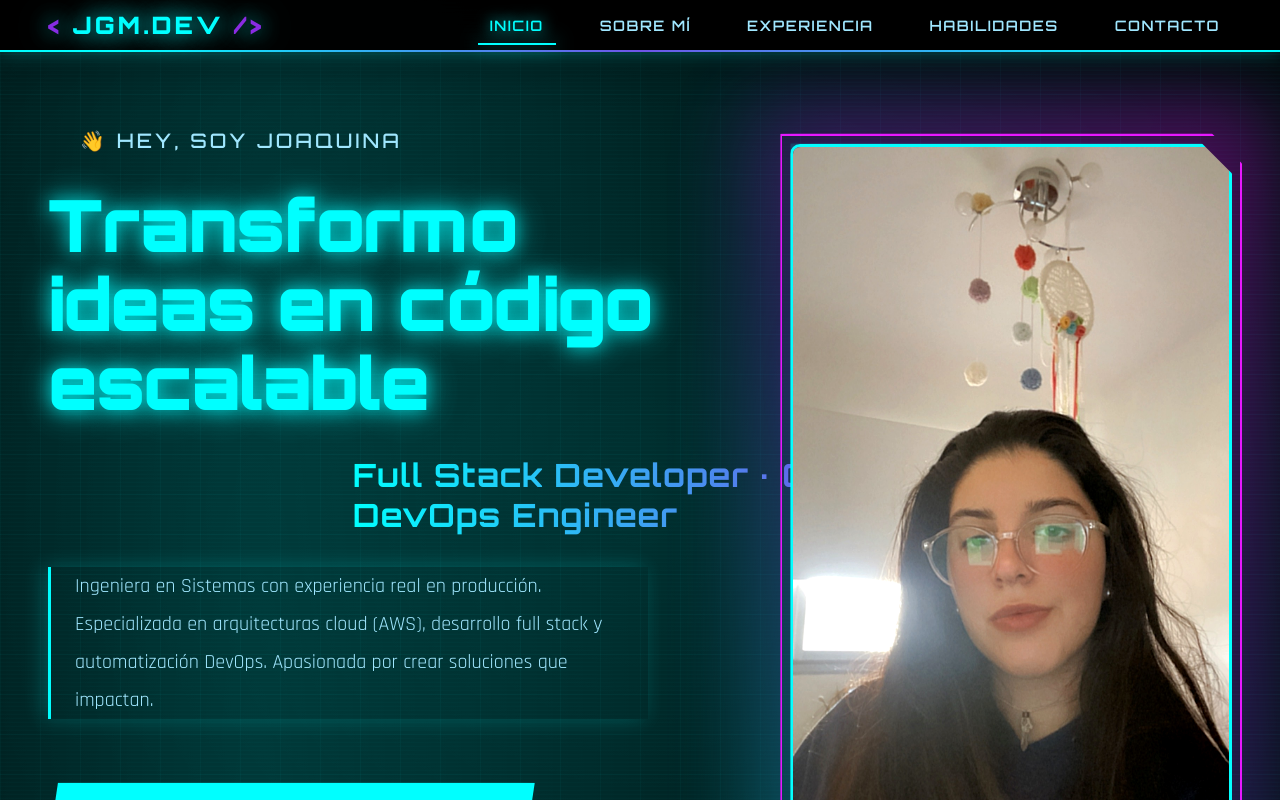
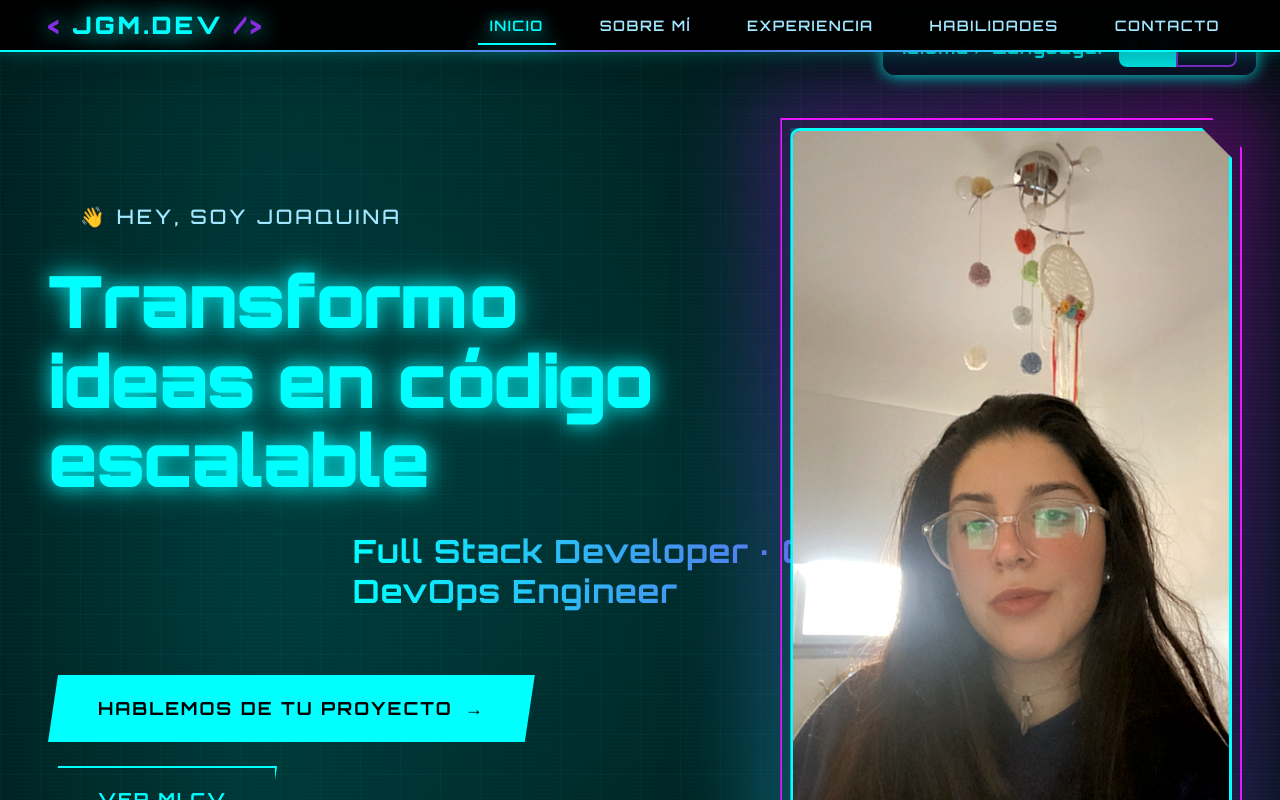
Before and after one commit to Joaquinagm01/portfolio-joaquina, a React (Vite) app: page / in a window 1280 px wide. Shown: the top 800 px of the page. Built offline with nearby package versions, Linux system fonts and the light colour scheme.

Commit message:
feat: Internacionalización completa con i18next, selector neon ES/EN, persistencia en localStorage y traducción dinámica. Limpieza de backups.

```diff
--- a/package.json
+++ b/package.json
@@ -10,8 +10,10 @@
     "preview": "vite preview"
   },
   "dependencies": {
+    "i18next": "^25.6.2",
     "react": "^19.1.1",
     "react-dom": "^19.1.1",
+    "react-i18next": "^16.3.3",
     "react-icons": "^5.5.0"
   },
   "devDependencies": {
--- a/src/App.jsx
+++ b/src/App.jsx
@@ -1,4 +1,7 @@
 import './index.css'
+import './index.css'
+import './i18n/i18n.js';
+import { useTranslation } from 'react-i18next';
 import styles from './App.module.css'
 import { useState, useEffect } from 'react'
 import {
@@ -16,6 +19,7 @@ import { TbDatabase } from 'react-icons/tb'
 
 function App() {
   const [activeSection, setActiveSection] = useState('inicio');
+  const { t, i18n } = useTranslation();
 
   useEffect(() => {
     const observer = new IntersectionObserver(
@@ -36,22 +40,75 @@ function App() {
     return () => observer.disconnect();
   }, []);
 
+  // Selector de idioma visual
+  const LanguageSelector = () => (
+    <div style={{
+      position: 'fixed',
+      top: 18,
+      right: 24,
+      zIndex: 1000,
+      display: 'flex',
+      alignItems: 'center',
+      background: 'rgba(10,20,40,0.85)',
+      borderRadius: '12px',
+      boxShadow: '0 0 16px var(--neon-cyan)',
+      padding: '0.5rem 1.2rem',
+      fontSize: '1.1rem',
+      fontFamily: 'Orbitron, Rajdhani, sans-serif',
+      color: 'var(--neon-cyan)'
+    }}>
+      <span style={{marginRight: '1rem', fontWeight: 'bold', letterSpacing: '1px'}}>
+        Idioma / Language:
+      </span>
+      <button
+        onClick={() => i18n.changeLanguage('es')}
+        style={{
+          background: i18n.language === 'es' ? 'var(--neon-cyan)' : 'transparent',
+          color: i18n.language === 'es' ? '#222' : 'var(--neon-cyan)',
+          border: '2px solid var(--neon-cyan)',
+          borderRadius: '8px 0 0 8px',
+          padding: '0.5rem 1rem',
+          fontWeight: 'bold',
+          fontSize: '1.1rem',
+          cursor: 'pointer',
+          transition: 'all 0.2s',
+          marginRight: '-2px',
+        }}
+      >ES</button>
+      <button
+        onClick={() => i18n.changeLanguage('en')}
+        style={{
+          background: i18n.language === 'en' ? 'var(--neon-purple)' : 'transparent',
+          color: i18n.language === 'en' ? '#fff' : 'var(--neon-purple)',
+          border: '2px solid var(--neon-purple)',
+          borderRadius: '0 8px 8px 0',
+          padding: '0.5rem 1rem',
+          fontWeight: 'bold',
+          fontSize: '1.1rem',
+          cursor: 'pointer',
+          transition: 'all 0.2s',
+        }}
+      >EN</button>
+    </div>
+  );
+
   const scrollToSection = (id) => {
     document.getElementById(id)?.scrollIntoView({ behavior: 'smooth' });
   };
 
   return (
     <div className="app">
+      <LanguageSelector />
       {/* NAVBAR */}
       <nav className={styles.navbar}>
         <div className={styles.navContainer}>
           <div className={styles.logo}>JGM.DEV</div>
           <ul className={styles.navLinks}>
-            <li><a onClick={() => scrollToSection('inicio')} className={activeSection === 'inicio' ? styles.active : ''}>Inicio</a></li>
-            <li><a onClick={() => scrollToSection('sobre-mi')} className={activeSection === 'sobre-mi' ? styles.active : ''}>Sobre Mí</a></li>
-            <li><a onClick={() => scrollToSection('experiencia')} className={activeSection === 'experiencia' ? styles.active : ''}>Experiencia</a></li>
-            <li><a onClick={() => scrollToSection('habilidades')} className={activeSection === 'habilidades' ? styles.active : ''}>Habilidades</a></li>
-            <li><a onClick={() => scrollToSection('contacto')} className={activeSection === 'contacto' ? styles.active : ''}>Contacto</a></li>
+            <li><a onClick={() => scrollToSection('inicio')} className={activeSection === 'inicio' ? styles.active : ''}>{i18n.language === 'es' ? 'Inicio' : 'Home'}</a></li>
+            <li><a onClick={() => scrollToSection('sobre-mi')} className={activeSection === 'sobre-mi' ? styles.active : ''}>{i18n.language === 'es' ? 'Sobre Mí' : 'About Me'}</a></li>
+            <li><a onClick={() => scrollToSection('experiencia')} className={activeSection === 'experiencia' ? styles.active : ''}>{i18n.language === 'es' ? 'Experiencia' : 'Experience'}</a></li>
+            <li><a onClick={() => scrollToSection('habilidades')} className={activeSection === 'habilidades' ? styles.active : ''}>{i18n.language === 'es' ? 'Habilidades' : 'Skills'}</a></li>
+            <li><a onClick={() => scrollToSection('contacto')} className={activeSection === 'contacto' ? styles.active : ''}>{i18n.language === 'es' ? 'Contacto' : 'Contact'}</a></li>
           </ul>
         </div>
       </nav>
@@ -60,18 +117,13 @@ function App() {
       <section id="inicio" className={styles.hero}>
         <div className={styles.heroContent}>
           <div className={styles.heroText}>
-            <p className={styles.heroGreeting}>👋 Hey, soy Joaquina</p>
-            <h1 className={styles.heroTitle}>Transformo ideas en código escalable</h1>
-            <p className={styles.heroSubtitle}>Full Stack Developer · Cloud & DevOps Engineer</p>
-            <p className={styles.heroDescription}>
-              Ingeniera en Sistemas con experiencia real en producción. Especializada en arquitecturas
-              cloud (AWS), desarrollo full stack y automatización DevOps. Apasionada por crear
-              soluciones que impactan.
-            </p>
+            <p className={styles.heroGreeting}>{t('hero.greeting')}</p>
+            <h1 className={styles.heroTitle}>{t('hero.title')}</h1>
+            <p className={styles.heroSubtitle}>{t('hero.subtitle')}</p>
             <div className={styles.heroButtons}>
-              <a href="#contacto" className={styles.btnPrimary}>Hablemos de tu proyecto</a>
+              <a href="#contacto" className={styles.btnPrimary}>{t('hero.cta')}</a>
               <a href="/CVJoaquinaGomezManna.pdf" target="_blank" rel="noopener noreferrer" className={styles.btnSecondary}>
-                Ver mi CV
+                {i18n.language === 'es' ? 'Ver mi CV' : 'View my CV'}
               </a>
             </div>
           </div>
@@ -585,7 +637,7 @@ function App() {
               <span className={styles.contactAction}>Enviar mensaje →</span>
             </a>
 
-            <a href="https://www.linkedin.com/in/joaquina-gomez-manna-51b94821b/" target="_blank" rel="noopener noreferrer" className={styles.contactCard}>
+            <a href="https://www.linkedin.com/in/joaquina-gomez-manna-491950264" target="_blank" rel="noopener noreferrer" className={styles.contactCard}>
               <div className={styles.contactIcon}>💼</div>
               <h3 className={styles.contactTitle}>LinkedIn</h3>
               <p className={styles.contactDetail}>Joaquina Gomez Manna</p>
@@ -633,7 +685,7 @@ function App() {
           <div className={styles.footerSection}>
             <h4 className={styles.footerSubtitle}>Redes Sociales</h4>
             <div className={styles.footerSocial}>
-              <a href="https://www.linkedin.com/in/joaquina-gomez-manna-51b94821b/" target="_blank" rel="noopener noreferrer" aria-label="LinkedIn">
+              <a href="https://www.linkedin.com/in/joaquina-gomez-manna-491950264" target="_blank" rel="noopener noreferrer" aria-label="LinkedIn">
                 <FaLinkedin />
               </a>
               <a href="https://github.com/Joaquinagm01" target="_blank" rel="noopener noreferrer" aria-label="GitHub">
--- /dev/null
+++ b/src/i18n/en.json
@@ -0,0 +1,28 @@
+{
+  "hero.greeting": "👋 Hey, I'm Joaquina",
+  "hero.title": "I turn ideas into scalable code",
+  "hero.subtitle": "Full Stack Developer · Cloud & DevOps Engineer",
+  "hero.cta": "Let's talk about your project",
+  "stats.experience": "2+ Years of Experience",
+  "stats.projects": "10+ Projects Completed",
+  "stats.tech": "15+ Technologies Mastered",
+  "stats.commitment": "100% Committed",
+  "about.label": "About Me",
+  "about.title": "Professional Profile",
+  "about.description": "Systems Engineer passionate about technology, with real experience in production environments. Focused on creating scalable solutions using best practices in development and cloud architecture.",
+  "education.title": "Education",
+  "education.utn": "UTN Rosario",
+  "education.utn_year": "2020 - Present",
+  "education.utn_degree": "Systems Engineering",
+  "education.utn_status": "3rd year student · Outstanding GPA",
+  "education.escuela": "Superior School of Commerce 'Libertador General San Martín'",
+  "education.escuela_year": "2015 - 2019",
+  "education.escuela_degree": "Economics High School Diploma",
+  "education.escuela_status": "Graduated with honors",
+  "languages.title": "Languages",
+  "languages.spanish": "Spanish",
+  "languages.spanish_level": "Native",
+  "languages.english": "English",
+  "languages.english_level": "Intermediate",
+  "languages.english_note": "Certification in progress"
+}
--- /dev/null
+++ b/src/i18n/es.json
@@ -0,0 +1,28 @@
+{
+  "hero.greeting": "👋 Hey, soy Joaquina",
+  "hero.title": "Transformo ideas en código escalable",
+  "hero.subtitle": "Full Stack Developer · Cloud & DevOps Engineer",
+  "hero.cta": "Hablemos de tu proyecto",
+  "stats.experience": "2+ Años de Experiencia",
+  "stats.projects": "10+ Proyectos Completados",
+  "stats.tech": "15+ Tecnologías Dominadas",
+  "stats.commitment": "100% Comprometida",
+  "about.label": "Sobre Mí",
+  "about.title": "Perfil Profesional",
+  "about.description": "Ingeniera en Sistemas apasionada por la tecnología, con experiencia real en entornos de producción. Enfocada en crear soluciones escalables utilizando las mejores prácticas de desarrollo y arquitectura cloud.",
+  "education.title": "Educación",
+  "education.utn": "UTN Rosario",
+  "education.utn_year": "2020 - Actualidad",
+  "education.utn_degree": "Ingeniería en Sistemas",
+  "education.utn_status": "Cursando 3er año · Promedio destacado",
+  "education.escuela": "Escuela Superior de Comercio 'Libertador General San Martín'",
+  "education.escuela_year": "2015 - 2019",
+  "education.escuela_degree": "Bachiller en Economía",
+  "education.escuela_status": "Egresada con honores",
+  "languages.title": "Idiomas",
+  "languages.spanish": "Español",
+  "languages.spanish_level": "Nativo",
+  "languages.english": "Inglés",
+  "languages.english_level": "Intermedio",
+  "languages.english_note": "Certificación en progreso"
+}
--- /dev/null
+++ b/src/i18n/i18n.js
@@ -0,0 +1,25 @@
+import i18n from 'i18next';
+import { initReactI18next } from 'react-i18next';
+import es from './es.json';
+import en from './en.json';
+
+const savedLang = localStorage.getItem('lang') || 'es';
+
+
+ i18n.use(initReactI18next).init({
+   resources: {
+     es: { translation: es },
+     en: { translation: en }
+   },
+   lng: savedLang,
+   fallbackLng: 'es',
+   interpolation: { escapeValue: false }
+ });
+
+// Persistir idioma en localStorage
+export function changeLanguage(lang) {
+  i18n.changeLanguage(lang);
+  localStorage.setItem('lang', lang);
+}
+
+export default i18n;
```
Also changed, not shown: 1 other file (tests, documents, lock files or other folders).
